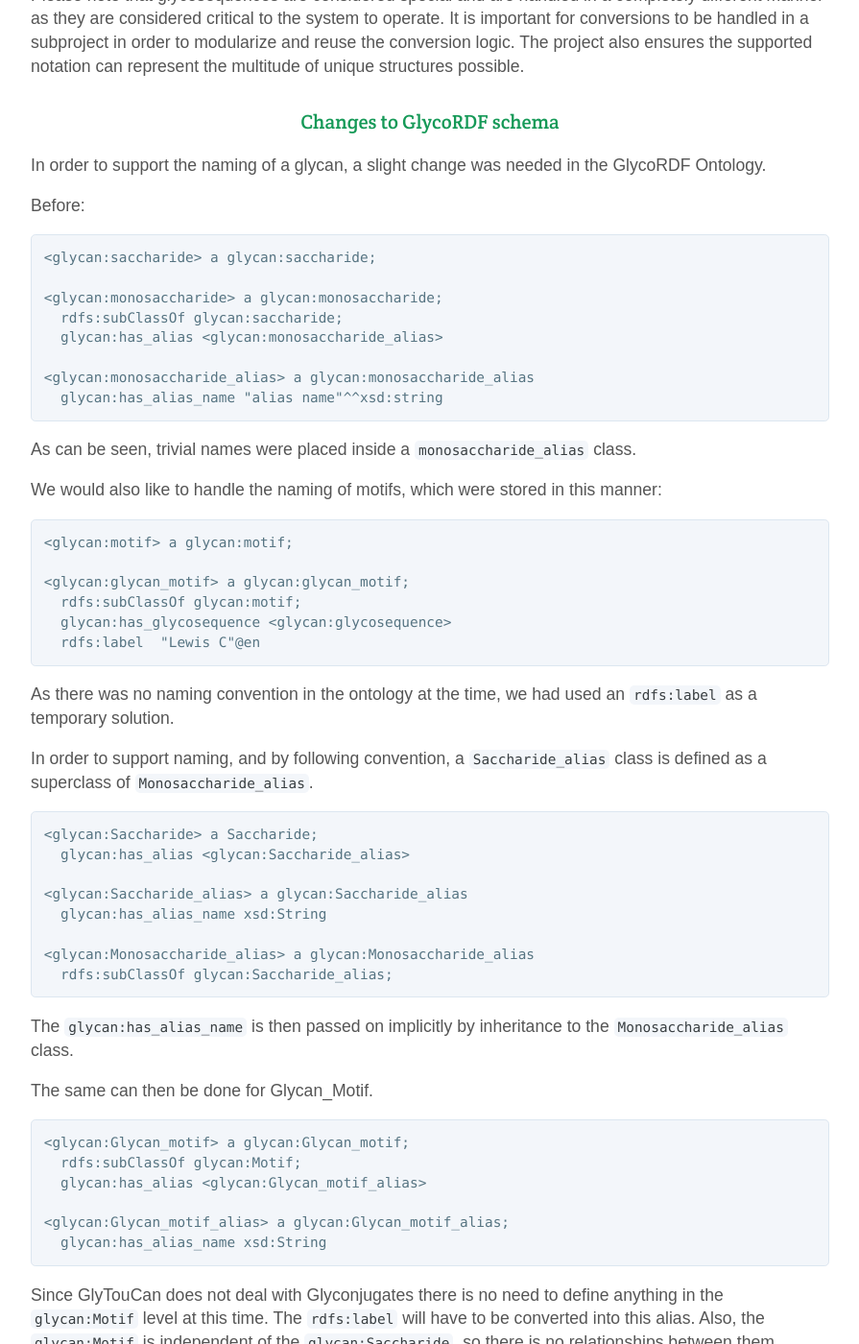
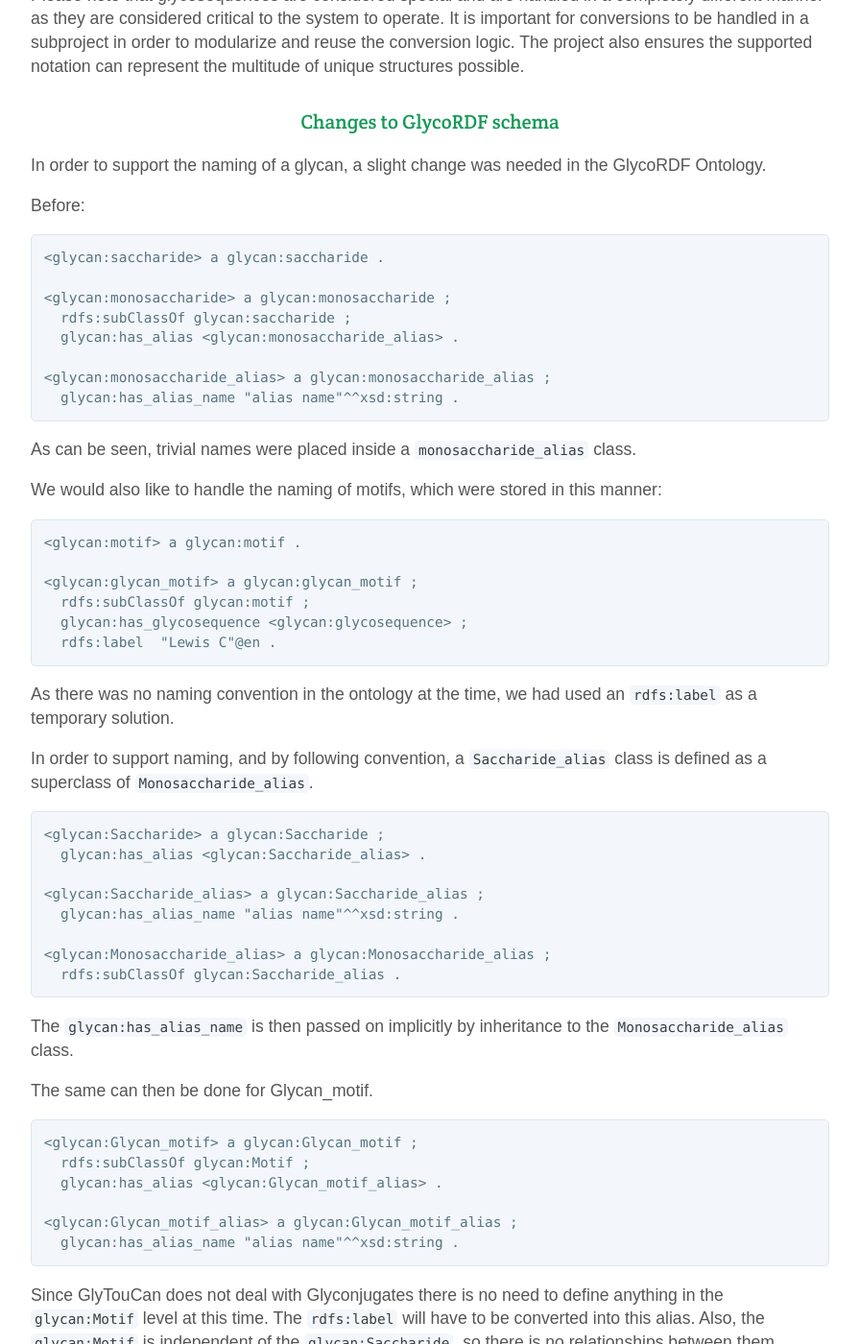
Before and after one commit to glytoucan/glytoucan, a Jekyll site: the page built from system/name.md, in a window 1280 px wide and 1400 px high, scrolled down 1783 px. Shown: the whole window at 96% size, without its empty margins (192-1087 px from the left). Built offline with Jekyll 4.4.1, drawn with Linux system fonts in a browser that asks for light colours; nearby versions of some CDN libraries; some of the changed text lies outside the part shown.

Commit message:
Update name.md

```diff
--- a/system/name.md
+++ b/system/name.md
@@ -41,49 +41,49 @@
 
 Before:
 
-    <glycan:saccharide> a glycan:saccharide;
+    <glycan:saccharide> a glycan:saccharide .
 
-    <glycan:monosaccharide> a glycan:monosaccharide;
-      rdfs:subClassOf glycan:saccharide;
-      glycan:has_alias <glycan:monosaccharide_alias>
+    <glycan:monosaccharide> a glycan:monosaccharide ;
+      rdfs:subClassOf glycan:saccharide ;
+      glycan:has_alias <glycan:monosaccharide_alias> .
 
-    <glycan:monosaccharide_alias> a glycan:monosaccharide_alias
-      glycan:has_alias_name "alias name"^^xsd:string
+    <glycan:monosaccharide_alias> a glycan:monosaccharide_alias ;
+      glycan:has_alias_name "alias name"^^xsd:string .
 
 As can be seen, trivial names were placed inside a `monosaccharide_alias` class.
 
 We would also like to handle the naming of motifs, which were stored in this manner:
 
-    <glycan:motif> a glycan:motif;
+    <glycan:motif> a glycan:motif .
 
-    <glycan:glycan_motif> a glycan:glycan_motif;
-      rdfs:subClassOf glycan:motif;
-      glycan:has_glycosequence <glycan:glycosequence>
-      rdfs:label  "Lewis C"@en
+    <glycan:glycan_motif> a glycan:glycan_motif ;
+      rdfs:subClassOf glycan:motif ;
+      glycan:has_glycosequence <glycan:glycosequence> ;
+      rdfs:label  "Lewis C"@en .
 
 As there was no naming convention in the ontology at the time, we had used an `rdfs:label` as a temporary solution.
 
 In order to support naming, and by following convention, a `Saccharide_alias` class is defined as a superclass of `Monosaccharide_alias`.
 
-    <glycan:Saccharide> a Saccharide;
-      glycan:has_alias <glycan:Saccharide_alias>
+    <glycan:Saccharide> a glycan:Saccharide ;
+      glycan:has_alias <glycan:Saccharide_alias> .
 
-    <glycan:Saccharide_alias> a glycan:Saccharide_alias
-      glycan:has_alias_name xsd:String
+    <glycan:Saccharide_alias> a glycan:Saccharide_alias ;
+      glycan:has_alias_name "alias name"^^xsd:string .
 
-    <glycan:Monosaccharide_alias> a glycan:Monosaccharide_alias
-      rdfs:subClassOf glycan:Saccharide_alias;
+    <glycan:Monosaccharide_alias> a glycan:Monosaccharide_alias ;
+      rdfs:subClassOf glycan:Saccharide_alias .
 
 The `glycan:has_alias_name` is then passed on implicitly by inheritance to the `Monosaccharide_alias` class.
 
-The same can then be done for Glycan_Motif.
+The same can then be done for Glycan_motif.
 
-    <glycan:Glycan_motif> a glycan:Glycan_motif;
-      rdfs:subClassOf glycan:Motif;
-      glycan:has_alias <glycan:Glycan_motif_alias>
+    <glycan:Glycan_motif> a glycan:Glycan_motif ;
+      rdfs:subClassOf glycan:Motif ;
+      glycan:has_alias <glycan:Glycan_motif_alias> .
 
-    <glycan:Glycan_motif_alias> a glycan:Glycan_motif_alias;
-      glycan:has_alias_name xsd:String
+    <glycan:Glycan_motif_alias> a glycan:Glycan_motif_alias ;
+      glycan:has_alias_name "alias name"^^xsd:string .
 
 Since GlyTouCan does not deal with Glyconjugates there is no need to define anything in the `glycan:Motif` level at this time.  The `rdfs:label` will have to be converted into this alias.  Also, the `glycan:Motif` is independent of the `glycan:Saccharide`, so there is no relationships between them.
 
@@ -99,8 +99,8 @@
       GRAPH <http://rdf.glytoucan.org/contributor/monosaccharidedb> {
         <glycan:Saccharide> glycan:has_alias <glycan:Saccharide_alias> .
         <glycan:Saccharide_alias> a glycan:Saccharide_alias .
-        <glycan:Saccharide_alias> glycan:has_alias_name .
-        <glycan:Saccharide_alias> glycan:has_monosaccharide_notation_scheme glycan:monosaccharide_notation_scheme_bcsdb;
+        <glycan:Saccharide_alias> glycan:has_monosaccharide_notation_scheme glycan:monosaccharide_notation_scheme_bcsdb .
+        <glycan:Saccharide_alias> glycan:has_alias_name "alias name"^^xsd:string .
       }
     }
 
@@ -113,17 +113,18 @@
     FROM <http://rdf.glytoucan.org/contributor/monosaccharidedb> {
     WHERE {
         <glycan:Saccharide_alias> a glycan:Saccharide_alias .
-        <glycan:Saccharide_alias> glycan:has_alias_name xsd:String .
+        <glycan:Saccharide_alias> glycan:has_alias_name "alinas name"^^xsd:string .
       }
     }
 
 Note the similarity with retrieving all trivial names:
+(Does not describe "FROM")
 
     PREFIX glycan: <http://purl.jp/bio/12/glyco/glycan#>
     SELECT *
     WHERE {
         <glycan:Saccharide_alias> a glycan:Saccharide_alias .
-        <glycan:Saccharide_alias> glycan:has_alias_name xsd:String .
+        <glycan:Saccharide_alias> glycan:has_alias_name "alinas name"^^xsd:string .
     }
 
 This shows how using datasets simplifies system maintenance and development.
```
